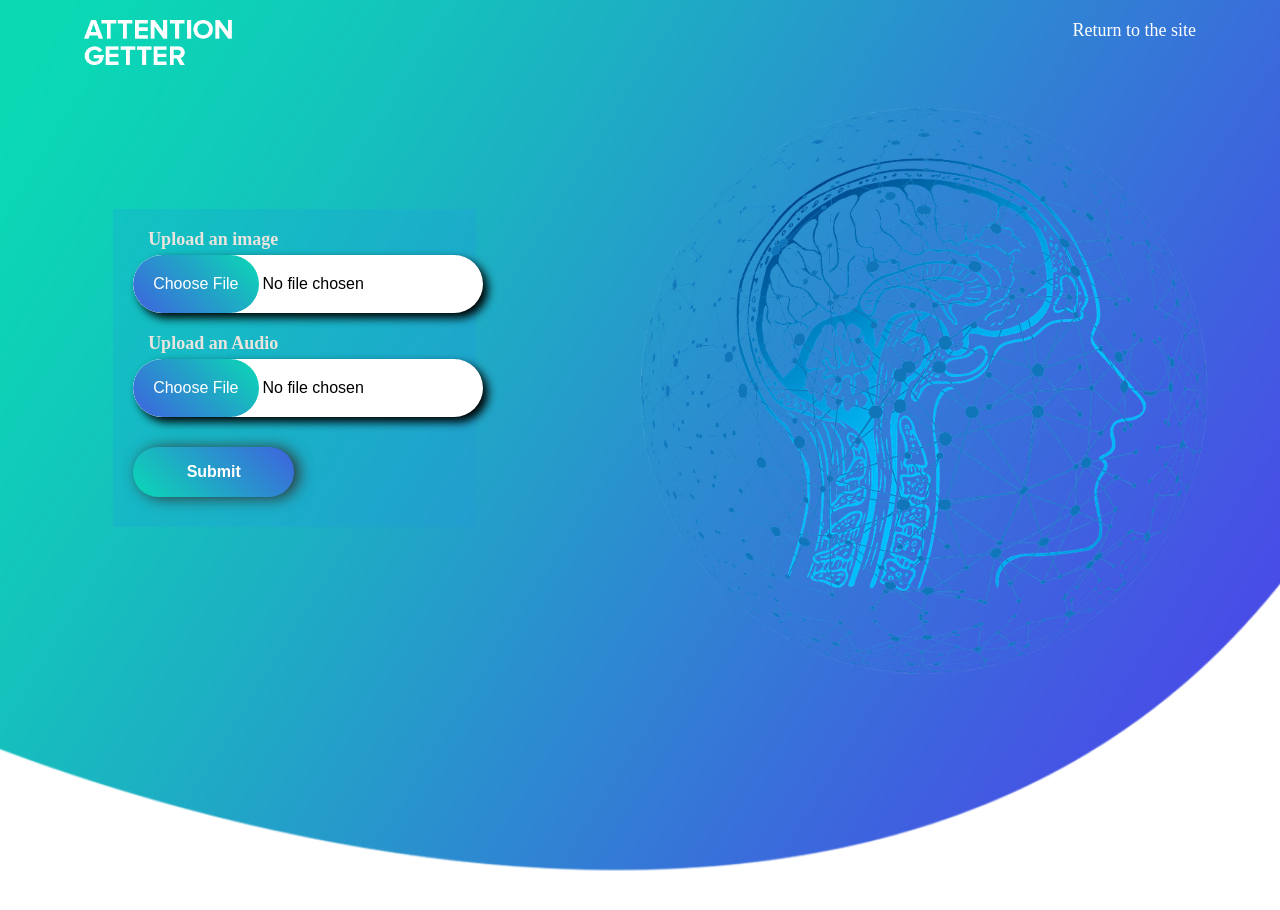
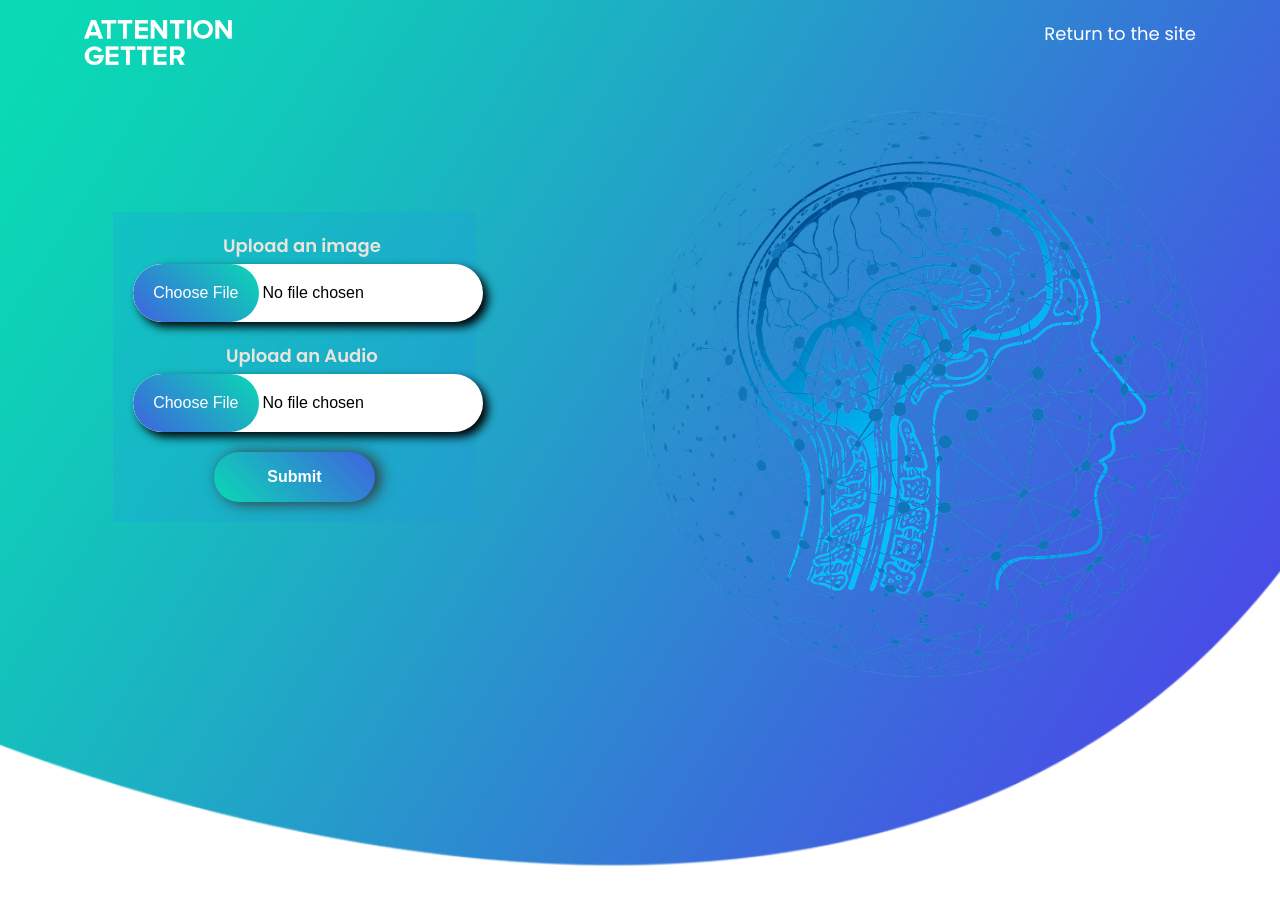
Before and after one commit to ZeroBug404/attention-getter-video, a plain HTML site: page index.html in a window 1280 px wide. Drawn offline with Linux system fonts and the light colour scheme.

Commit message:
Job done

```diff
--- a/index.css
+++ b/index.css
@@ -2,6 +2,7 @@ body{
     margin: 0;
     padding: 0;
     position: relative;
+    font-family: 'Poppins', sans-serif;
 }
 .container{
     max-width: 90%;
@@ -18,6 +19,8 @@ body{
 header{
     display: flex;
     justify-content: space-between;
+    position: sticky;
+    top: 0;
 }
 .rtts{
     padding: 20px;
@@ -67,7 +70,7 @@ header img{
     font-size: 18px;
     font-weight: 700;
     color: rgb(233, 228, 221);
-    /* text-align: center; */
+    text-align: center;
     margin-bottom: 5px;
     margin-left: 15px;
 }
@@ -77,6 +80,7 @@ header img{
     background-image: linear-gradient(45deg,#0ad9b4, #3f62df);
     margin: 10px 0px;
     width: 50%;
+    margin: 0 auto;
     font-size: 16px;
     font-weight: bold;
     border: none;
--- a/index.html
+++ b/index.html
@@ -1,17 +1,23 @@
 <!DOCTYPE html>
 <html lang="en">
   <head>
-    <meta charset="UTF-8">
-    <meta http-equiv="X-UA-Compatible" content="IE=edge">
-    <meta name="viewport" content="width=device-width, initial-scale=1.0">
+    <meta charset="UTF-8" />
+    <meta http-equiv="X-UA-Compatible" content="IE=edge" />
+    <meta name="viewport" content="width=device-width, initial-scale=1.0" />
     <title>Attension Getter Video |</title>
-    <link rel="stylesheet" href="index.css">
+    <link rel="preconnect" href="https://fonts.googleapis.com" />
+    <link rel="preconnect" href="https://fonts.gstatic.com" crossorigin />
+    <link
+      href="https://fonts.googleapis.com/css2?family=Poppins:wght@300;400;500;600&display=swap"
+      rel="stylesheet"
+    />
+    <link rel="stylesheet" href="index.css" />
   </head>
   <body>
     <section class="banner">
       <div class="container">
         <header>
-                <div><img src="./logo.png" alt=""></div>
+          <div><img src="./logo.png" alt="" /></div>
           <div class="rtts">
             <a href="">Return to the site</a>
           </div>
@@ -22,16 +28,15 @@
           <div class="banner-left">
             <form action="">
               <label for="">Upload an image</label>
-                        <input type="file" name="photo" class="input-file" id="photo">
+              <input type="file" name="photo" class="input-file" id="photo" />
 
               <label for="">Upload an Audio</label>
-                        <input type="file" name="audio" class="input-file" id="audio">
+              <input type="file" name="audio" class="input-file" id="audio" />
               <button class="submit">Submit</button>
             </form>
-
           </div>
           <div class="banner-right">
-                    <img width="85%" src="./ai1.png" alt="">
+            <img width="85%" src="./ai1.png" alt="" />
           </div>
         </div>
       </div>
```
Lines whose indentation alone changed are shown as unchanged.
